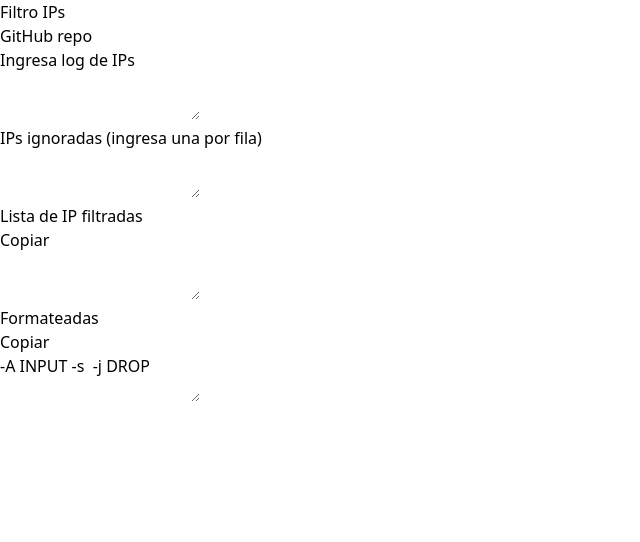
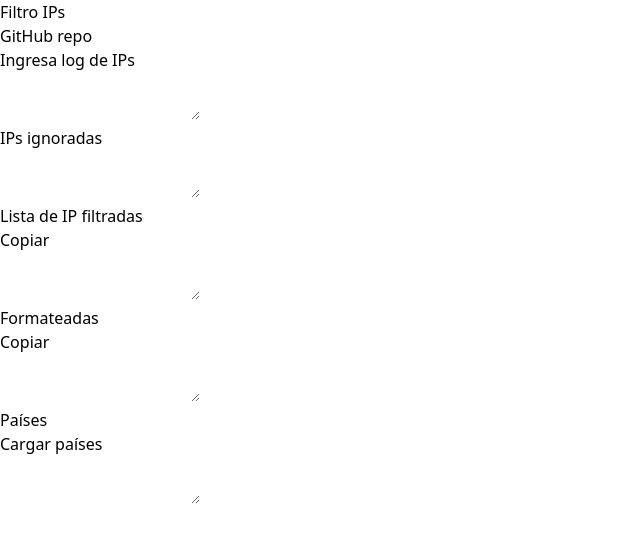
Before and after one commit to MiguelHigueraDev/ip-log-filter, a React (Vite) app: page / in a window 1280 px wide. Shown: the top 542 px of the page, without its empty margins (0-640 px from the left). Built offline with nearby package versions, Linux system fonts and the light colour scheme.

Commit message:
add ip geolocalization API

```diff
--- a/src/App.jsx
+++ b/src/App.jsx
@@ -9,13 +9,18 @@ function App() {
     return storedIgnoredIps ? storedIgnoredIps : ''
   })
   const [filteredIps, setFilteredIps] = useState('')
+  const [countries, setCountries] = useState([])
 
-  const formattedIps = filteredIps.split('\n')
+  const formattedIps = (filteredIps === "") ? "" : filteredIps.split('\n')
     .map(ip => `-A INPUT -s ${ip} -j DROP`).join('\n')
+
+  const ignoredIpsCount = ignoredIps.trim().split('\n').filter(ip => ip !== "").length
+  const filteredIpsCount = filteredIps.trim().split('\n').filter(ip => ip !== "").length
 
   useEffect(() => {
     localStorage.setItem('ignoredIps', ignoredIps)
   }, [ignoredIps])
+
 
   const handleIpLogChange = (event) => {
     setIpLog(event.target.value)
@@ -46,6 +51,25 @@ function App() {
     if (filteredIps != null) setFilteredIps(filteredIps)
     else setFilteredIps('')
   }
+
+  const loadCountries = async () => {
+    const ips = filteredIps.split('\n')
+    setCountries([])
+    try {
+      for (const ip of ips) {
+        const country = await fetch(`http://ip-api.com/json/${ip}?fields=country`)
+        const data = await country.json()
+        if (data.country != null) {
+          setCountries(prev => [...prev, `${ip} - ${data.country}`])
+        }
+      }
+    } catch (error) {
+      console.error(error)
+      alert('Se produjo un error al obtener información de la API.')
+    }
+
+
+  }
   return (
     <main className="min-h-screen bg-gray-200 max-w-7xl mx-auto  p-4">
       <div className='flex justify-between'>
@@ -59,24 +83,44 @@ function App() {
           <textarea className='w-full h-full resize-none text-xl p-2' value={ipLog} onInput={handleIpLogChange} onKeyDown={updateList} onKeyUp={updateList}></textarea>
         </div>
         <div className='w-full h-full'>
-          <h1 className="text-2xl font-bold mb-2">IPs ignoradas (ingresa una por fila)</h1>
+          { (ignoredIpsCount > 0) ? (
+            <h1 className="text-2xl font-bold mb-2">IPs ignoradas ({ignoredIpsCount})</h1>
+          ): (
+            <h1 className="text-2xl font-bold mb-2">IPs ignoradas</h1>
+          )}
+
           <textarea className='w-full h-full resize-none text-xl p-2' value={ignoredIps} onInput={handleIgnoredIpsChange} onKeyDown={updateList} onKeyUp={updateList}></textarea>
         </div>
       </div>
-      <div className="grid grid-rows-1 grid-cols-2 gap-3 mt-[50px] min-h-[300px]">
+      <div className="grid grid-rows-1 grid-cols-3 gap-3 mt-[50px] min-h-[300px]">
         <div className='w-full h-full'>
           <div className="flex gap-3">
-            <h1 className="text-2xl font-bold">Lista de IP filtradas</h1>
+            { (filteredIpsCount > 0) ? (
+              <h1 className="text-2xl font-bold">Lista de IP filtradas ({filteredIpsCount})</h1>
+            ) : (
+              <h1 className="text-2xl font-bold">Lista de IP filtradas</h1>
+            )}
             <button type="button" onClick={copyIps}>Copiar</button>
           </div>
           <textarea className='w-full h-full resize-none text-xl p-2' value={filteredIps} readOnly></textarea>
         </div>
         <div className='w-full h-full'>
           <div className='flex gap-3'>
-            <h1 className="text-2xl font-bold">Formateadas</h1>
+          { (filteredIpsCount > 0) ? (
+              <h1 className="text-2xl font-bold">Formateadas ({filteredIpsCount})</h1>
+            ) : (
+              <h1 className="text-2xl font-bold">Formateadas</h1>
+            )}
             <button type="button" onClick={copyFormattedIps}>Copiar</button>
           </div>
           <textarea className='w-full h-full resize-none text-xl p-2' value={formattedIps} readOnly></textarea>
+        </div>
+        <div className="w-full h-full">
+          <div className="flex gap-3">
+            <h1 className="text-2xl font-bold">Países</h1>
+            <button type="button" onClick={loadCountries}>Cargar países</button>
+          </div>
+          <textarea className='w-full h-full resize-none text-xl p-2' value={countries.join('\n')} readOnly></textarea>
         </div>
       </div>
     </main>
```
